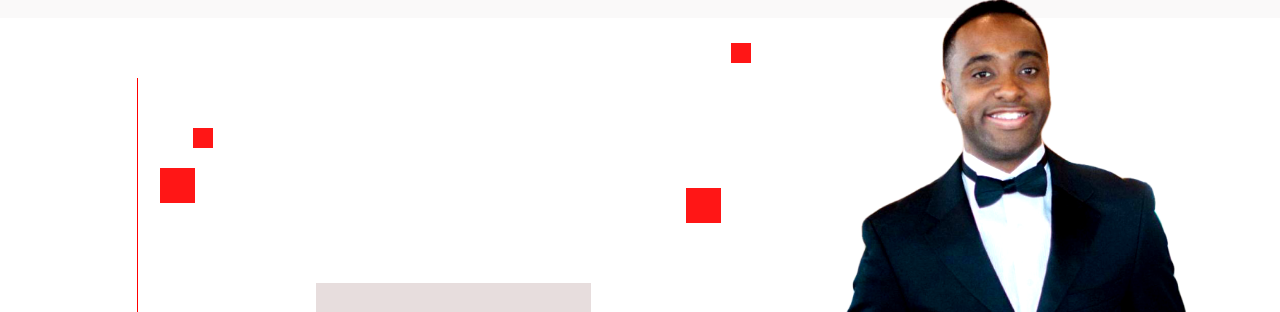
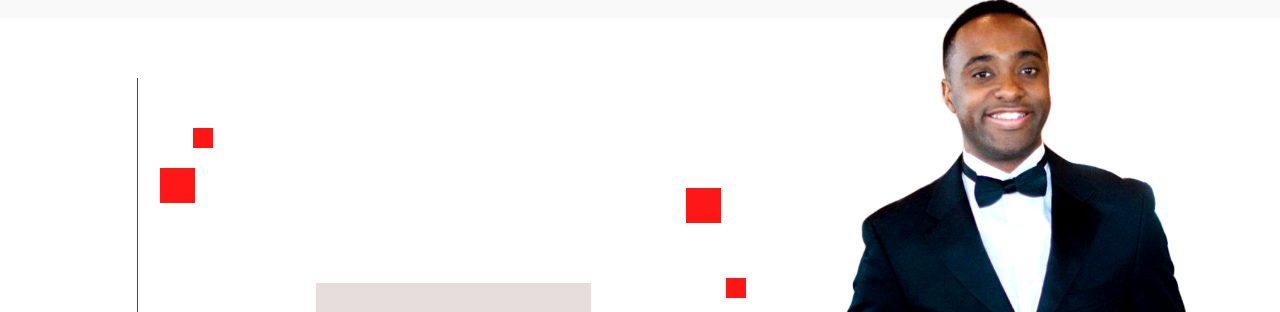
Before and after one commit to mab1916/speectotroyandrew.github.io, a plain HTML site: page index.html in a window 1280 px wide. Shown: the part 84-396 px from the top of the page. Drawn offline with Linux system fonts and the light colour scheme; files whose address does not match are found by name; a web font is replaced by a local one.

Commit message:
Updated on thursday

```diff
--- a/style.css
+++ b/style.css
@@ -75,7 +75,7 @@ nav > ul > li > a {
     height: 20px;
     float: right;
     background-color: #FF1616;
-    margin: -35px -90px 0px 0px;
+    margin: 200px -85px 0px 0px;
 }
 .toryintrobox5 {
     width: 35px;
```
